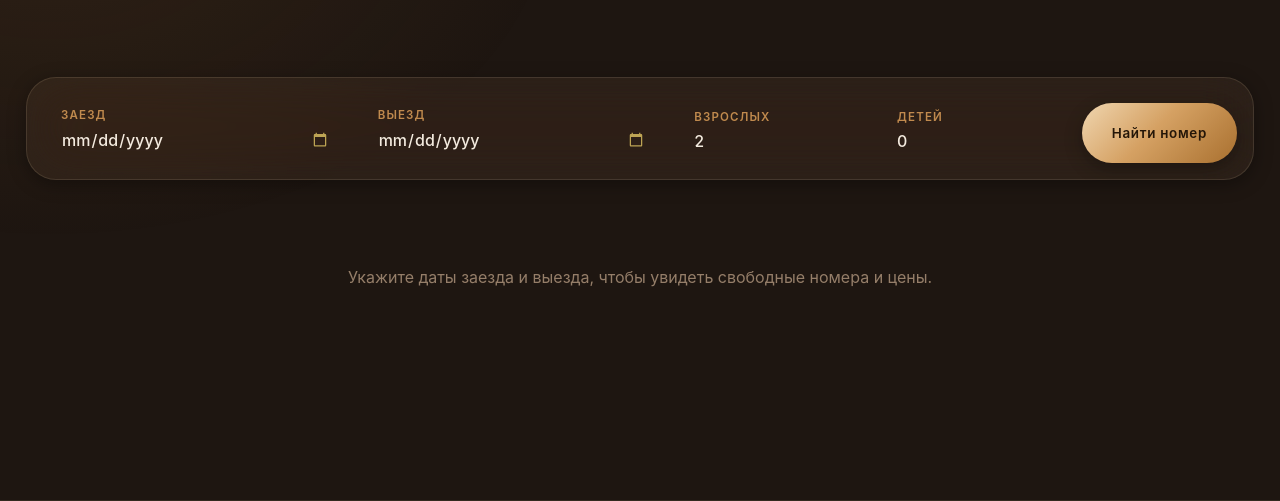
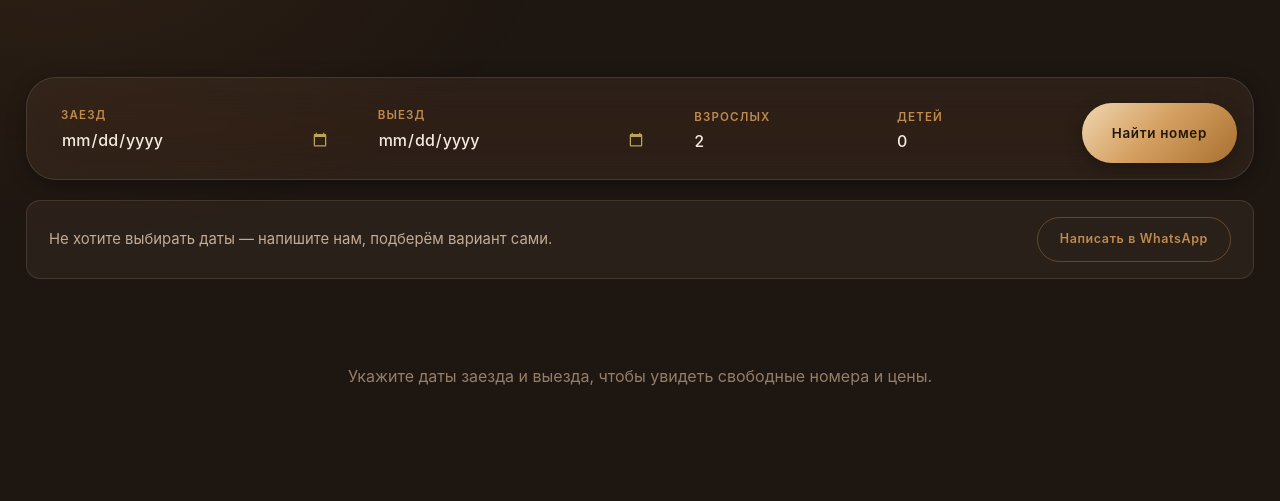
Before and after one commit to Nurbolottop/BayturResort, a Django app: page /booking/ in a window 1280 px wide. Shown: the part 461-962 px from the top of the page. Run offline with Django 5.2, Linux system fonts and the light colour scheme; data comes from the database, SQL or seed files in the repository; data that the repository does not hold is empty; some libraries are stand-ins or nearby versions.

Commit message:
Прямая кнопка «Написать в WhatsApp» на странице бронирования

```diff
--- a/app/static/css/main.css
+++ b/app/static/css/main.css
@@ -1370,6 +1370,26 @@ a.review__source:hover { color: var(--gold); border-color: var(--stroke-gold); b
 @media (max-width: 780px) {
     .mission__top { margin-bottom: 36px; text-align: left; }
     .mission__goal { padding: 26px 24px; }
+}
+
+/* ==================== ПРЯМОЕ ОБРАЩЕНИЕ В WHATSAPP ====================== */
+
+.booking-direct {
+    display: flex;
+    align-items: center;
+    justify-content: space-between;
+    gap: 18px;
+    flex-wrap: wrap;
+    margin-top: 20px;
+    padding: 16px 22px;
+    border-radius: var(--r-sm);
+    border: 1px solid var(--stroke);
+    background: var(--surface);
+}
+.booking-direct__text { color: var(--text-soft); font-size: .93rem; }
+
+@media (max-width: 640px) {
+    .booking-direct { flex-direction: column; align-items: stretch; text-align: center; }
 }
 
 /* ========================= СХЕМЫ РАССАДКИ ЗАЛА ========================= */
--- a/app/templates/pages/booking/search.html
+++ b/app/templates/pages/booking/search.html
@@ -9,6 +9,21 @@
     <section class="section">
         <div class="container">
             {% include 'include/booking_widget.html' with widget_class='booking-widget--inline' %}
+
+            {% comment %}
+                Оплаты на сайте нет, всё решается перепиской с ресепшеном.
+                Поэтому гостю, который не хочет разбираться с датами,
+                даём написать сразу — без прохода через поиск.
+            {% endcomment %}
+            <div class="booking-direct">
+                <span class="booking-direct__text">
+                    {% translate "Не хотите выбирать даты — напишите нам, подберём вариант сами." %}
+                </span>
+                <a class="btn btn--accent btn--sm" rel="nofollow"
+                   href="{% url 'booking:request' %}?source=booking-direct">
+                    {% translate "Написать в WhatsApp" %}
+                </a>
+            </div>
 
             {% if search_error %}
                 <div class="alert" style="margin-top:28px;">{{ search_error }}</div>
```
